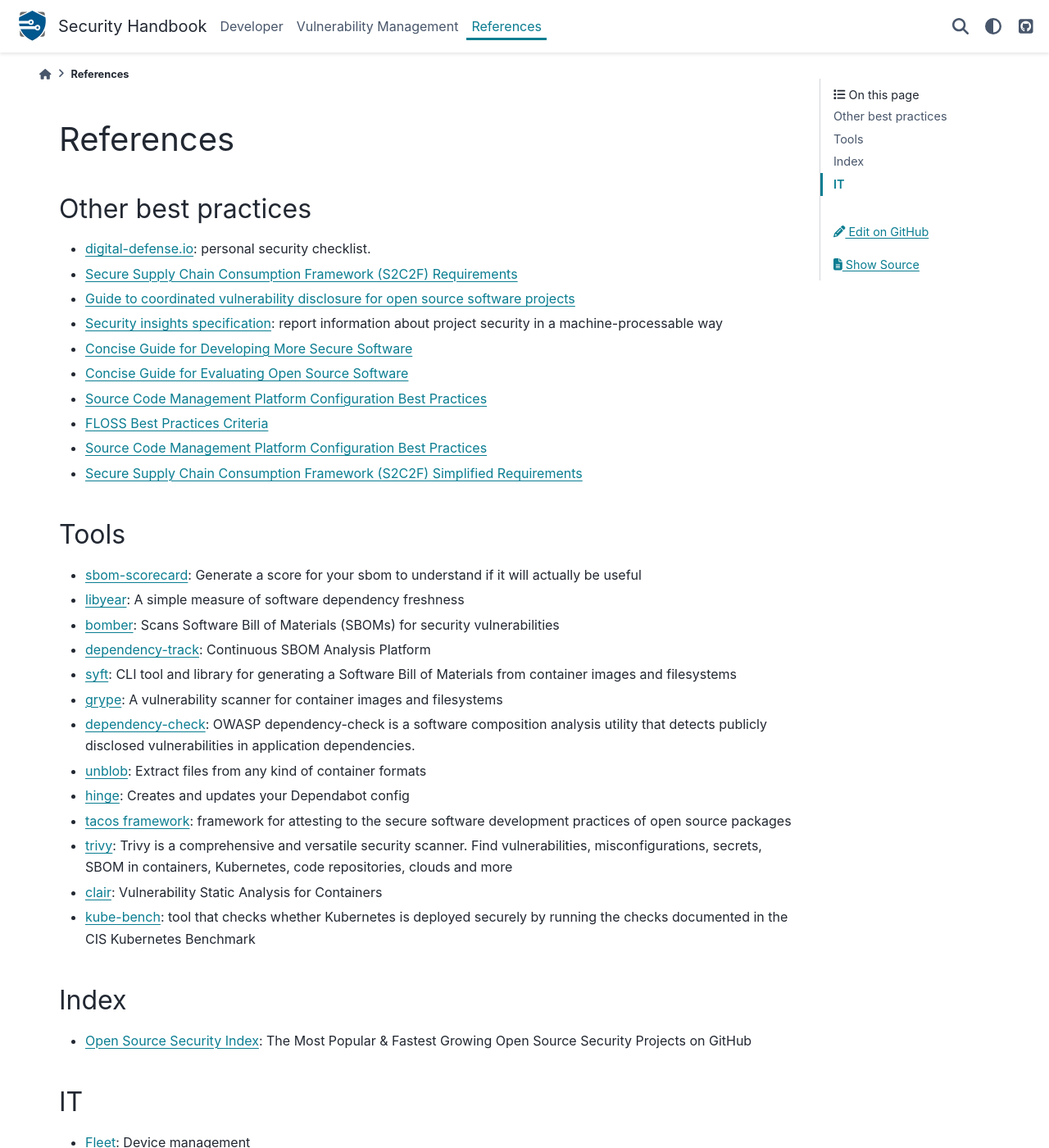
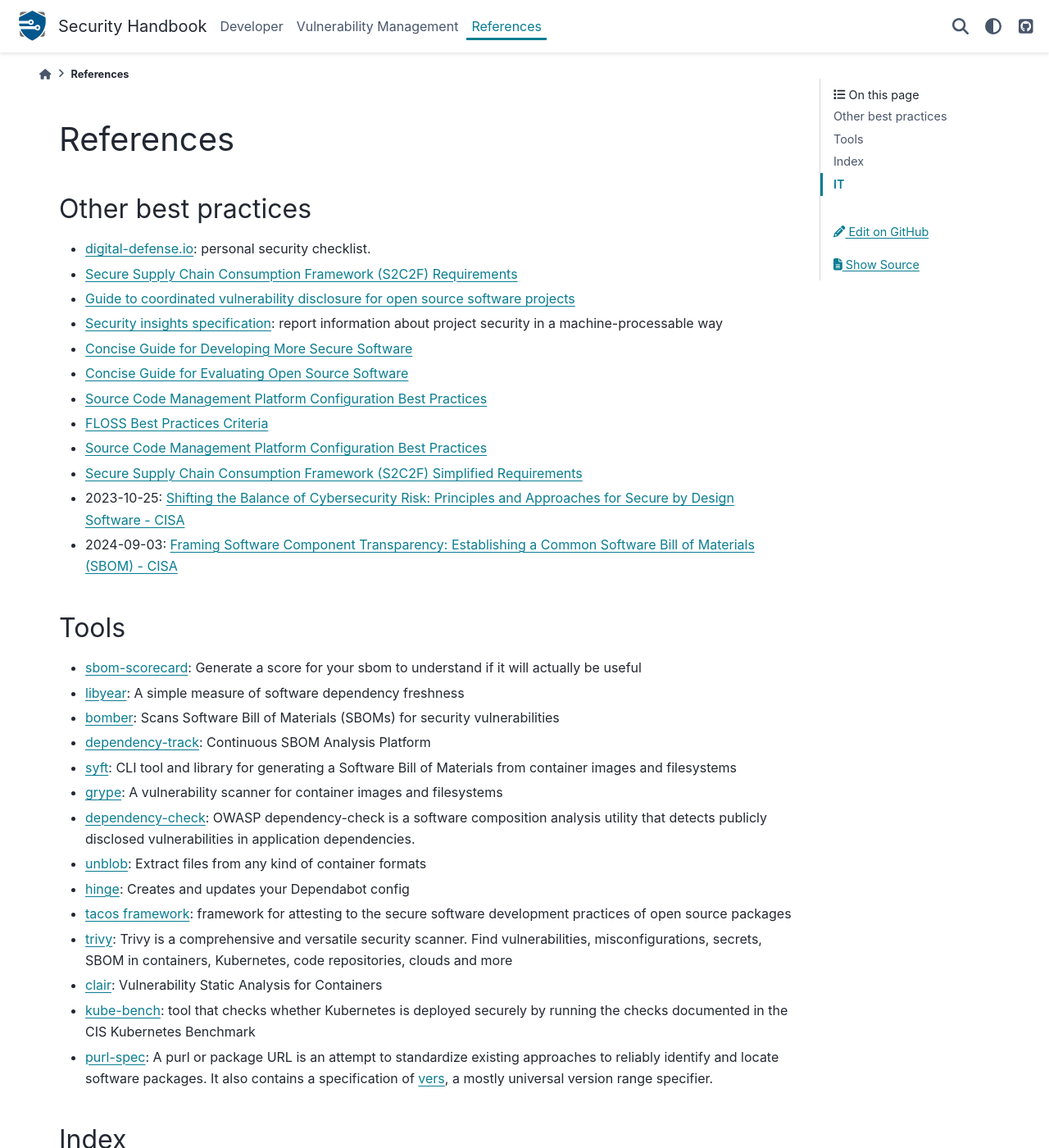
Before and after one commit to eclipse-csi/security-handbook, a Sphinx documentation site: the page built from docs/references/index.md, in a window 1280 px wide and 1400 px high. Shown: the whole window at 82% size. Built offline with Sphinx 7.4.7 and the PyData theme 0.15.4, drawn with Linux system fonts in a browser that asks for light colours.

Commit message:
feat: add link to CISA's doc about establishing a common SBOM (#16)
* feat: add link to CISA's doc about establishing a common SBOM

Signed-off-by: Mikaël Barbero <mikael.barbero@eclipse-foundation.org>

* feat: add link to CISA's latest revision of secure by design document

Signed-off-by: Mikaël Barbero <mikael.barbero@eclipse-foundation.org>

* feat: add link to purl and vers specifications

Signed-off-by: Mikaël Barbero <mikael.barbero@eclipse-foundation.org>

---------

Signed-off-by: Mikaël Barbero <mikael.barbero@eclipse-foundation.org>

```diff
--- a/docs/references/index.md
+++ b/docs/references/index.md
@@ -17,6 +17,9 @@
 * [FLOSS Best Practices Criteria](https://www.bestpractices.dev/en/criteria)
 * [Source Code Management Platform Configuration Best Practices](https://best.openssf.org/SCM-BestPractices/)
 * [Secure Supply Chain Consumption Framework (S2C2F) Simplified Requirements](https://github.com/ossf/s2c2f/blob/main/specification/framework.md)
+* 2023-10-25: [Shifting the Balance of Cybersecurity Risk: Principles and Approaches for Secure by Design Software - CISA
+](https://www.cisa.gov/sites/default/files/2023-10/SecureByDesign_1025_508c.pdf)
+* 2024-09-03: [Framing Software Component Transparency: Establishing a Common Software Bill of Materials (SBOM) - CISA](https://www.cisa.gov/sites/default/files/2024-10/SBOM%20Framing%20Software%20Component%20Transparency%202024.pdf)
 
 ## Tools
 
@@ -33,6 +36,7 @@
 * [trivy](https://github.com/aquasecurity/trivy): Trivy is a comprehensive and versatile security scanner. Find vulnerabilities, misconfigurations, secrets, SBOM in containers, Kubernetes, code repositories, clouds and more
 * [clair](https://github.com/quay/clair): Vulnerability Static Analysis for Containers
 * [kube-bench](https://github.com/aquasecurity/kube-bench): tool that checks whether Kubernetes is deployed securely by running the checks documented in the CIS Kubernetes Benchmark
+* [purl-spec](https://github.com/package-url/purl-spec): A purl or package URL is an attempt to standardize existing approaches to reliably identify and locate software packages. It also contains a specification of [vers](https://github.com/package-url/purl-spec/blob/master/VERSION-RANGE-SPEC.rst), a mostly universal version range specifier.
 
 ## Index
 
```
